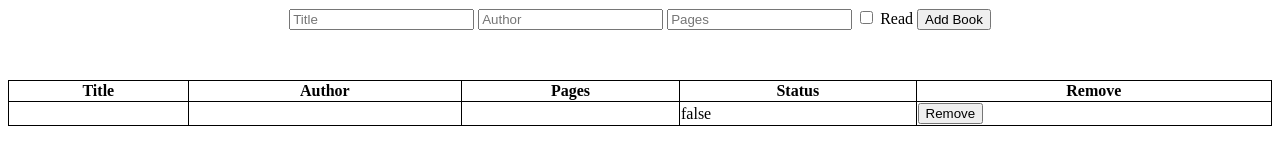
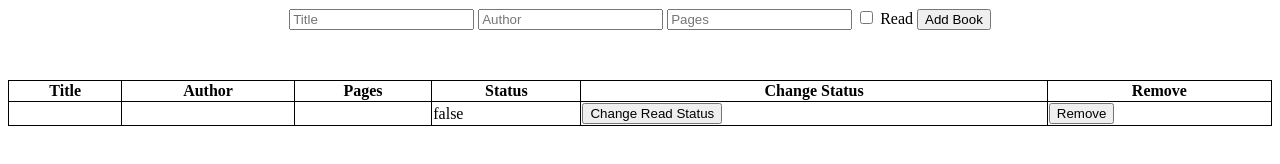
Before and after one commit to syeo-1/library, a plain HTML site: page index.html in a window 1280 px wide. Both pictures are taken after a click on the button "Add Book". Drawn offline with Linux system fonts and the light colour scheme.

Commit message:
added change read status button to DOM/html table

```diff
--- a/index.html
+++ b/index.html
@@ -26,6 +26,7 @@
                 <th>Author</th>
                 <th>Pages</th>
                 <th>Status</th>
+                <th>Change Status</th>
                 <th>Remove</th>
             </tr>
         </thead>
--- a/script.js
+++ b/script.js
@@ -18,6 +18,10 @@ function removeBook() {
     // console.log(this.id);
 }
 
+function changeStatus() {
+    console.log("words");
+}
+
 function getNewTableRows(tbody) {
     for (let [index, book] of myLibrary.entries()) {
         let tr = document.createElement("tr");
@@ -27,17 +31,25 @@ function getNewTableRows(tbody) {
             tr.appendChild(td);
             // console.log(td.textContent);
         }
+        //add a button to change read status
+        let tdChangeStatus = document.createElement("td")
+        let changeStatusButton = document.createElement("button");
+        changeStatusButton.textContent = "Change Read Status";
+        changeStatusButton.addEventListener("click", changeStatus);
+        tdChangeStatus.appendChild(changeStatusButton);
+
         //add a button for remove
-        let td = document.createElement("td");
+        let tdRemoveButton = document.createElement("td");
         let removeButton = document.createElement("button");
         removeButton.textContent = "Remove";
         removeButton.addEventListener("click", removeBook);
+        tdRemoveButton.appendChild(removeButton);
 
-        //give row identifier for removal
+        //give button identifier for removal
         removeButton.id = (index).toString();
 
-        td.appendChild(removeButton);
-        tr.appendChild(td);
+        tr.appendChild(tdChangeStatus);
+        tr.appendChild(tdRemoveButton);
         tbody.appendChild(tr);
         // console.log("------");
     }
```
